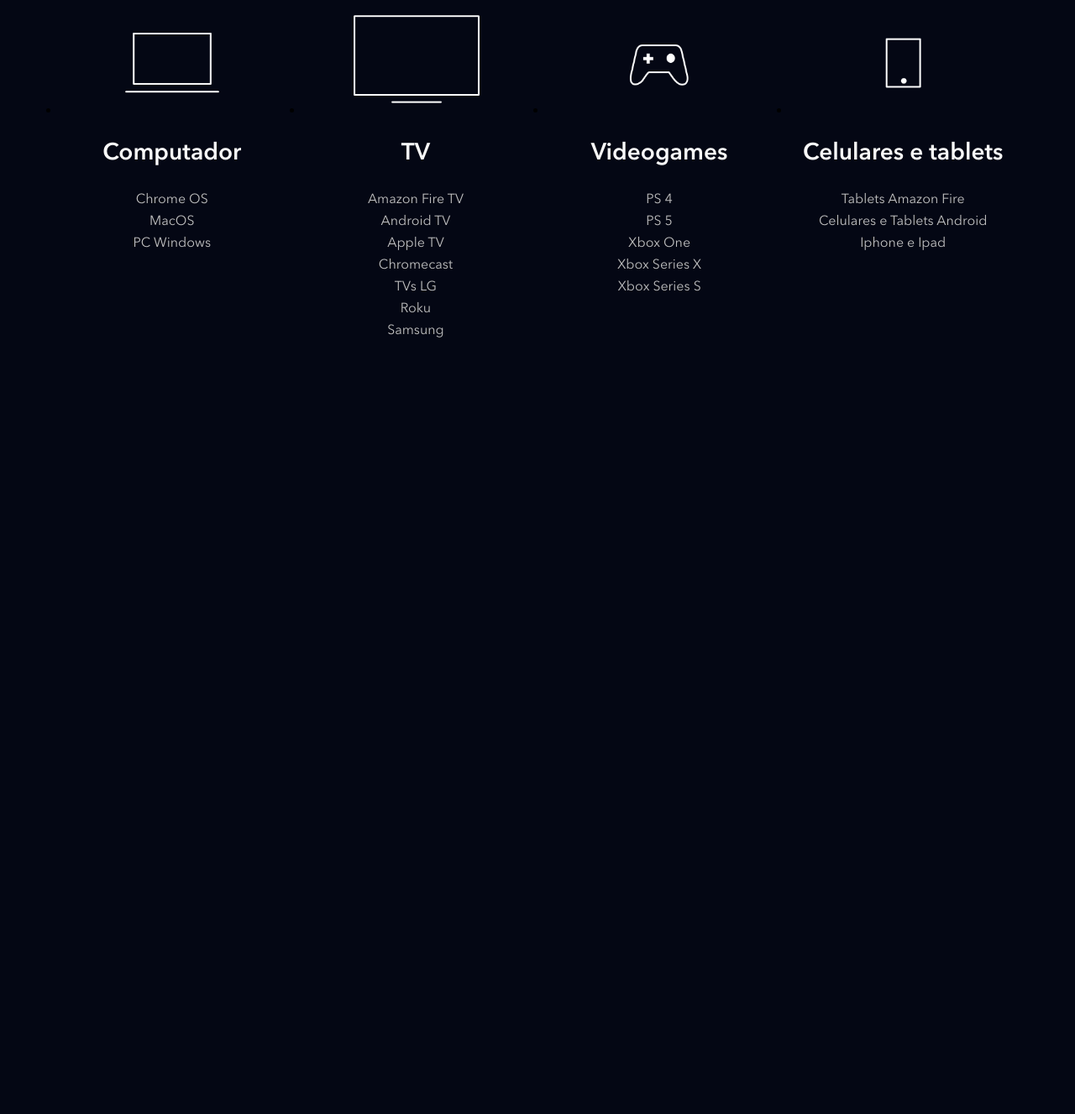
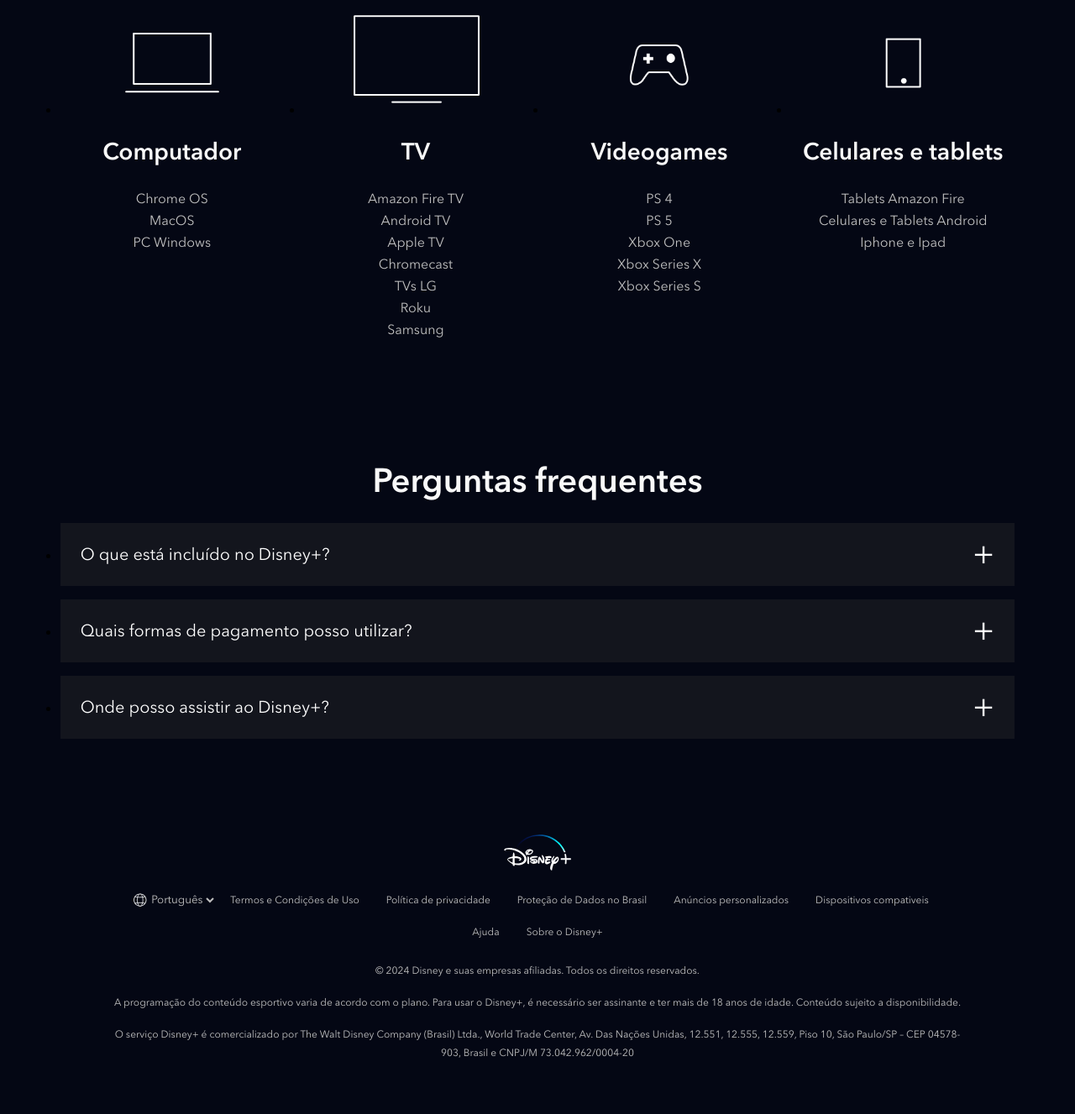
Before and after one commit to camilabez/clone_disneyplus, a website: page index.html in a window 1280 px wide. Shown: the part 3913-5240 px from the top of the page at 84% size. Before the commit the page ends 4390 px from the top, so only its background shows below. Drawn offline with nearby package versions, Linux system fonts and the light colour scheme; files that its build step writes are made by us from their sources; files whose address does not match are found by name.

Commit message:
criação seção faq e footer

```diff
--- a/index.html
+++ b/index.html
@@ -250,6 +250,116 @@
         </li>
       </ul>
     </section>
+    <section class="faq">
+      <h2 class="title">Perguntas frequentes</h2>
+      <ul class="faq__questions">
+        <li class="faq__questions__item">
+          <div class="faq__questions__item__question" data-faq-question>
+            O que está incluído no Disney+?
+          </div>
+          <div class="faq__questions__item__answer text--big">
+            Benefícios de assinar o Disney+:
+            <ul class="faq__questions__item__answer__list">
+              <li class="faq__questions__item__answer__list__listitem">
+                Estreias de filmes, séries originais e clássicos da Disney,
+                Pixar, Marvel, Star Wars, National Geographic e Star.
+              </li>
+              <li class="faq__questions__item__answer__list__listitem">
+                Os torneios mais importantes do mundo e programas da ESPN ao
+                vivo.
+              </li>
+              <li class="faq__questions__item__answer__list__listitem">
+                Até quatro telas ao mesmo tempo com o Disney+ Premium, e até
+                duas com o Disney+ Padrão.
+              </li>
+              <li class="faq__questions__item__answer__list__listitem">
+                Downloads, criação de perfis e controle parental para
+                personalizar a experiência por idade, de acordo com o seu plano.
+              </li>
+            </ul>
+          </div>
+        </li>
+        <li class="faq__questions__item">
+          <div class="faq__questions__item__question" data-faq-question>
+            Quais formas de pagamento posso utilizar?
+          </div>
+          <div class="faq__questions__item__answer text--big">
+            Você pode utilizar: cartão de débito, cartão de crédito, PayPal,
+            Mercado Pago, e também empresas parceiras como Google Play Store,
+            App Store da Apple, Mercado Livre e provedores locais de TV,
+            telefonia e internet.
+          </div>
+        </li>
+        <li class="faq__questions__item">
+          <div class="faq__questions__item__question" data-faq-question>
+            Onde posso assistir ao Disney+?
+          </div>
+          <div class="faq__questions__item__answer text--big">
+            O aplicativo do Disney+ está disponível em dispositivos móveis,
+            navegadores, videogames, decodificadores e smart TVs. Confira a
+            <strong
+              >lista completa de dispositivos compatíveis na Central de
+              Ajuda.</strong
+            >
+          </div>
+        </li>
+      </ul>
+    </section>
+    <footer class="footer">
+      <div class="footer__container">
+        <img
+          class="footer__logo"
+          src="./dist/images/disneyplus.svg"
+          alt="Disney+"
+        />
+        <ul class="footer__links">
+          <li class="footer__links__item">
+            <div class="language-selector">
+              <img src="./dist/images/icones/globe.svg" alt="globo mundial" />
+              <select>
+                <option>English</option>
+                <option selected>Português</option>
+              </select>
+            </div>
+          </li>
+          <li class="footer__links__item">
+            <a href="#" class="text--small">Termos e Condições de Uso</a>
+          </li>
+          <li class="footer__links__item">
+            <a href="#" class="text--small">Política de privacidade</a>
+          </li>
+          <li class="footer__links__item">
+            <a href="#" class="text--small">Proteção de Dados no Brasil</a>
+          </li>
+          <li class="footer__links__item">
+            <a href="#" class="text--small">Anúncios personalizados</a>
+          </li>
+          <li class="footer__links__item">
+            <a href="#" class="text--small">Dispositivos compativeis</a>
+          </li>
+          <li class="footer__links__item">
+            <a href="#" class="text--small">Ajuda</a>
+          </li>
+          <li class="footer__links__item">
+            <a href="#" class="text--small">Sobre o Disney+</a>
+          </li>
+        </ul>
+        <p class="text--small">
+          © 2024 Disney e suas empresas afiliadas. Todos os direitos reservados.
+        </p>
+        <p class="text--small">
+          A programação do conteúdo esportivo varia de acordo com o plano. Para
+          usar o Disney+, é necessário ser assinante e ter mais de 18 anos de
+          idade. Conteúdo sujeito a disponibilidade.
+        </p>
+        <p class="text--small">
+          O serviço Disney+ é comercializado por The Walt Disney Company
+          (Brasil) Ltda., World Trade Center, Av. Das Nações Unidas, 12.551,
+          12.555, 12.559, Piso 10, São Paulo/SP – CEP 04578-903, Brasil e CNPJ/M
+          73.042.962/0004-20
+        </p>
+      </div>
+    </footer>
     <script src="./src/main.js"></script>
   </body>
 </html>
--- a/src/main.js
+++ b/src/main.js
@@ -1,5 +1,6 @@
 document.addEventListener("DOMContentLoaded", function () {
   const buttons = document.querySelectorAll("[data-tab-button]");
+  const questions = document.querySelectorAll("[data-faq-question]");
 
   for (let i = 0; i < buttons.length; i++) {
     buttons[i].addEventListener("click", function (botao) {
@@ -12,7 +13,18 @@
       botao.target.classList.add("shows__tabs__button--is-active");
     });
   }
+
+  for (let i = 0; i < questions.length; i++) {
+    questions[i].addEventListener("click", abreOuFechaResposta);
+  }
 });
+
+function abreOuFechaResposta(elemento) {
+  const classe = "faq__questions__item--is-open";
+  const elementoPai = elemento.target.parentNode;
+
+  elementoPai.classList.toggle(classe);
+}
 
 function removeBotaoAtivo() {
   const buttons = document.querySelectorAll("[data-tab-button]");
--- /dev/null
+++ b/src/styles/_faq.scss
@@ -0,0 +1,62 @@
+.faq {
+  padding: 5.6vw;
+
+  h2 {
+    text-align: center;
+    margin-bottom: 24px;
+  }
+
+  &__questions {
+    &__item {
+      background-color: #13151d;
+      margin-bottom: 16px;
+
+      &__question {
+        color: #fff;
+        font-size: 20px;
+        padding: 24px;
+        display: block;
+        cursor: pointer;
+        position: relative;
+
+        &::after {
+          content: "+";
+          position: absolute;
+          top: 0;
+          right: 24px;
+          height: 100%;
+          display: flex;
+          align-items: center;
+          font-size: 40px;
+        }
+      }
+
+      &__answer {
+        height: 0;
+        overflow: hidden;
+        padding: 0 24px;
+        transition: height, 0.5s ease;
+
+        &__list {
+          padding-left: 24px;
+          list-style-type: disc;
+
+          &__listitem {
+            padding-top: 24px;
+          }
+        }
+      }
+
+      &--is-open {
+        .faq__questions__item__question::after {
+          content: "-";
+        }
+        .faq__questions__item__answer {
+          height: auto;
+          padding-bottom: 24px;
+          transition: height, 0.5s ease;
+        }
+      }
+    }
+  }
+}
--- /dev/null
+++ b/src/styles/_footer.scss
@@ -0,0 +1,67 @@
+@use "variaveis";
+
+.footer {
+  padding: 26px 8px;
+
+  &__container {
+    max-width: 1024px;
+    width: 100%;
+    margin: 0 auto;
+    text-align: center;
+    padding-bottom: 20px;
+  }
+
+  &__logo {
+    width: 80px;
+    margin: 0 auto 10px;
+  }
+
+  &__links {
+    margin-bottom: 16px;
+    display: flex;
+    align-items: center;
+    flex-wrap: wrap;
+    justify-content: center;
+
+    &__item {
+      display: inline-block;
+
+      a {
+        text-decoration: none;
+        padding: 8px 16px;
+        display: block;
+
+        &:hover {
+          color: variaveis.$corTextoSecundario;
+        }
+      }
+    }
+  }
+  p {
+    margin-bottom: 16px;
+  }
+}
+
+.language-selector {
+  display: flex;
+  align-items: center;
+  img {
+    height: 18px;
+    width: 18px;
+  }
+
+  select {
+    background-color: transparent;
+    border: none;
+    color: variaveis.$corTextoPrincipal;
+    height: 38px;
+
+    &:hover {
+      color: variaveis.$corTextoSecundario;
+    }
+
+    option {
+      color: variaveis.$corDeFundo;
+    }
+  }
+}
--- a/src/styles/main.scss
+++ b/src/styles/main.scss
@@ -3,6 +3,8 @@
 @use "shows";
 @use "plans";
 @use "available-devices";
+@use "faq";
+@use "footer";
 
 @font-face {
   font-family: Avenir;
```
